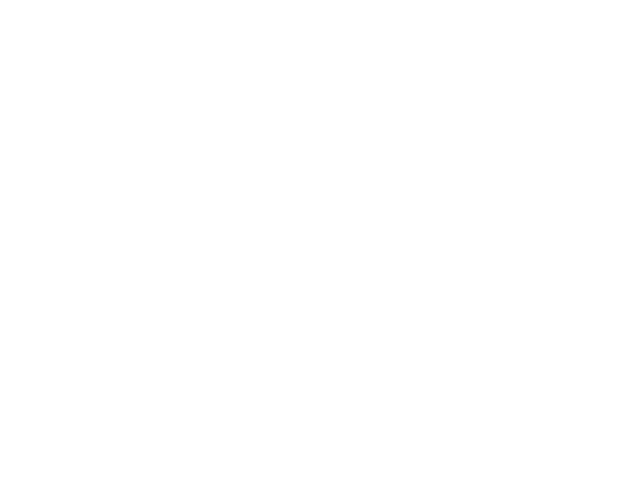
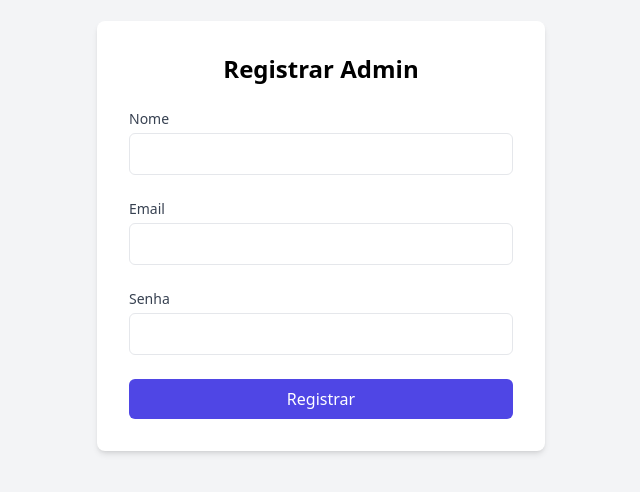
Before and after one commit to Nikooooh/testeverzel, a React (Create React App) app: page /cadastro in a window 1280 px wide. Before the commit this address had no page. Shown: the part 164-656 px from the top of the page, without its empty margins (319-959 px from the left). Built offline with nearby package versions, Linux system fonts and the light colour scheme.

Commit message:
✨ Feat: Add Register Page

```diff
--- a/src/App.js
+++ b/src/App.js
@@ -12,6 +12,7 @@
 import VehicleList from "./components/VehiclesList";
 import EditVehicle from "./components/EditVehicles";
 import VehicleCatalogPublic from "./components/VehiclesCatalogPublic";
+import Register from "./components/Register";
 
 const PrivateRoute = ({ children }) => {
   const { isAdmin } = useAuth();
@@ -49,6 +50,7 @@
           }
         />
         <Route path="/" element={<HomePage />} />
+        <Route path="/cadastro" element={<Register />} />
         <Route path="/catalogo-veiculos" element={<VehicleCatalogPublic />} />
       </Routes>
     </AuthProvider>
--- /dev/null
+++ b/src/components/Register.js
@@ -0,0 +1,95 @@
+import React, { useState } from "react";
+import axios from "axios";
+
+const Register = () => {
+  const [formData, setFormData] = useState({
+    name: "",
+    email: "",
+    password: "",
+  });
+
+  const [message, setMessage] = useState("");
+
+  const handleChange = (e) => {
+    const { name, value } = e.target;
+    setFormData({ ...formData, [name]: value });
+  };
+
+  const handleSubmit = async (e) => {
+    e.preventDefault();
+
+    try {
+      const response = await axios.post(
+        "http://localhost:8000/admin/register",
+        formData
+      );
+      setMessage(response.data.message);
+    } catch (error) {
+      setMessage(
+        error.response?.data?.message || "Erro ao registrar o administrador"
+      );
+    }
+  };
+
+  return (
+    <div className="flex items-center justify-center min-h-screen bg-gray-100">
+      <div className="w-full max-w-md p-8 space-y-6 bg-white rounded-lg shadow-md">
+        <h2 className="text-2xl font-bold text-center">Registrar Admin</h2>
+        {message && (
+          <div className="p-4 text-center text-white bg-green-700 rounded">
+            {message}
+          </div>
+        )}
+        <form className="space-y-6" onSubmit={handleSubmit}>
+          <div>
+            <label className="block mb-1 text-sm font-medium text-gray-700">
+              Nome
+            </label>
+            <input
+              type="text"
+              name="name"
+              value={formData.name}
+              onChange={handleChange}
+              required
+              className="w-full px-4 py-2 border rounded-md focus:ring focus:ring-indigo-200"
+            />
+          </div>
+          <div>
+            <label className="block mb-1 text-sm font-medium text-gray-700">
+              Email
+            </label>
+            <input
+              type="email"
+              name="email"
+              value={formData.email}
+              onChange={handleChange}
+              required
+              className="w-full px-4 py-2 border rounded-md focus:ring focus:ring-indigo-200"
+            />
+          </div>
+          <div>
+            <label className="block mb-1 text-sm font-medium text-gray-700">
+              Senha
+            </label>
+            <input
+              type="password"
+              name="password"
+              value={formData.password}
+              onChange={handleChange}
+              required
+              className="w-full px-4 py-2 border rounded-md focus:ring focus:ring-indigo-200"
+            />
+          </div>
+          <button
+            type="submit"
+            className="w-full py-2 text-white bg-indigo-600 rounded-md hover:bg-indigo-700 focus:ring focus:ring-indigo-200"
+          >
+            Registrar
+          </button>
+        </form>
+      </div>
+    </div>
+  );
+};
+
+export default Register;
```
